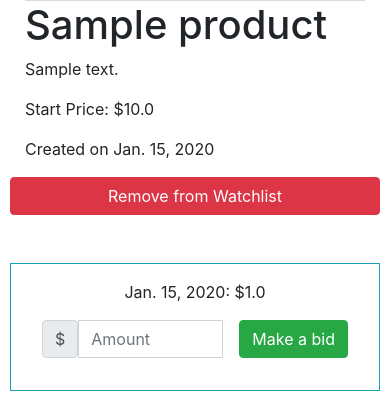
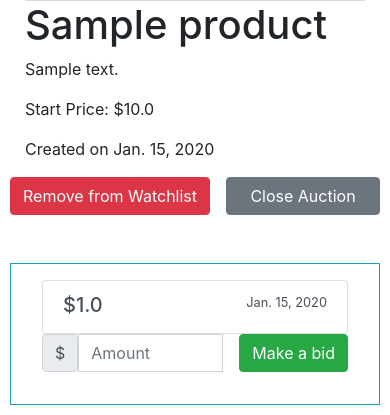
Before and after one commit to AliAmCa/Auctions, a Django app: page /listing/1 in a window 390 px wide. Shown: the part 609-1024 px from the top of the page. Before the commit the page ends 1000 px from the top, so only its background shows below. Run offline with Django 3.2, Linux system fonts and the light colour scheme; a user stored in the database is signed in; tables that the repository leaves empty hold one stand-in row (values such as "Sample post"); grey boxes marked "Sample" are stand-in pictures; some libraries are stand-ins or nearby versions.

Commit message:
Function close auction done

```diff
--- a/auctions/models.py
+++ b/auctions/models.py
@@ -1,5 +1,6 @@
 from django.contrib.auth.models import AbstractUser
 from django.db import models
+from datetime import datetime
 
 
 class User(AbstractUser):
@@ -15,9 +16,29 @@ class Product(models.Model):
     date = models.DateField()
     image = models.CharField(max_length=64, default="")
     category = models.CharField(max_length=30, null = True)
-    seller = models.ForeignKey(User, on_delete= models.CASCADE, related_name="productos" )
+    seller = models.ForeignKey(User, on_delete= models.CASCADE, related_name="sales" )
+    active = models.BooleanField(default=True)
+    winner = models.ForeignKey(User, on_delete= models.CASCADE, related_name="purchases", null=True)
+
     def __str__(self) -> str:
         return f"{self.name} - Price: ${self.price}"
+
+    def mayorBid(self):
+        bids = self.bids.all().order_by('-bid')
+        if bids:
+            return bids[0]
+        else: return None
+
+    def deactivate(self):
+        self.active = False
+        self.save()
+
+    def closeAuction(self):
+        mayor_bid = self.mayorBid()
+        if mayor_bid:
+            self.winner = mayor_bid.user
+            self.save()
+        self.deactivate()
 
 
 class Bid(models.Model):
@@ -28,6 +49,10 @@ class Bid(models.Model):
     def __str__(self) -> str:
         return f"{self.user.username} - Product: ${self.product.name} - Bid: ${self.bid}"
 
+    def daysSinceBid(self):
+        return datetime.today() - self.date
+
+
 
 class Comments(models.Model):
     author = models.ForeignKey(User, on_delete= models.CASCADE, related_name="comments" )
--- a/auctions/static/auctions/styles.css
+++ b/auctions/static/auctions/styles.css
@@ -1,3 +1,11 @@
 body {
     padding: 10px;
 }
+
+.input-group-text{
+    height: fit-content;
+}
+
+#bidSubmit{
+    height: fit-content;
+}
--- a/auctions/templates/auctions/listingPage.html
+++ b/auctions/templates/auctions/listingPage.html
@@ -24,13 +24,16 @@
                 <p>Created on {{listing.date}}</p>
                 {% if user.is_authenticated %}
 
-                        <form class="row text-center" action="{% url 'listing' listing.id %}" method="post">
+                        <form class="row text-center justify-content-around" action="{% url 'listing' listing.id %}" method="post">
                             {% csrf_token %}
 
                         {% if item_in_watchlist %}
                             <input id="removeFWatchlist" name="removeFWatchlist" type="submit" value="Remove from Watchlist" class="btn btn-danger col col-md-6">
                         {% else %}
-                            <input id="addToWatchlist" name="addToWatchlist" type="submit" value="Add to Watchlist" class="btn btn-info col col-md-6">
+                            <input id="addToWatchlist" name="addToWatchlist" type="submit" value="Add to Watchlist" class="btn btn-info col col-md-5">
+                        {% endif %}
+                        {% if is_owner %}
+                            <input id="closeAuction" name="closeAuction" type="submit" value="Close Auction" class="btn btn-secondary col col-md-5 ml-3">
                         {% endif %}
                         </form>
 
@@ -45,20 +48,31 @@
             <div class="col-md-4 text-center">
                 {% if item_bids %}
                     {% for bid  in item_bids %}
-                        <p>{{bid.date}}: ${{ bid.bid }}</p>
+
+                    <div class="list-group">
+                        <a href="#" class="list-group-item list-group-item-action " aria-current="true">
+                          <div class="d-flex w-100 justify-content-between">
+                            <h5 class="mb-1">${{ bid.bid }}</h5>
+                            <small>{{ bid.date }}</small>
+                          </div>
+
+                        </a>
+
+                    </div>
                     {% endfor %}
-
                 {% else %}
                     <p>No current bids</p>
                 {% endif %}
             </div>
 
 
-            <div class="input-group mb-3 col-md-4 text-center">
-                <span class="input-group-text">$</span>
-                <input type="number" class="form-control" placeholder="Amount" min="{{ mayor_bid }}">
-                <button id="bidSubmit" name="bidSubmit" type="submit" class="btn btn-success ml-3">Make a bid</button>
-            </div>
+            <form action="{% url 'newBid' listing.id %}" method="post" class="input-group mb-3 col-md-2 col-lg-4  text-center ">
+                {% csrf_token %}
+
+                <span class="input-group-text " style="height: fit-content;">$</span>
+                <input id="bidAmount" name="bidAmount" type="number" class="form-control" placeholder="Amount" min="{{ mayor_bid  }}">
+                <button id="bidSubmit" name="bidSubmit" type="submit" class="btn btn-success ml-3" style="height: fit-content;">Make a bid</button>
+            </form>
         </div>
 
    </main>
--- a/auctions/urls.py
+++ b/auctions/urls.py
@@ -8,6 +8,6 @@ urlpatterns = [
     path("logout", views.logout_view, name="logout"),
     path("register", views.register, name="register"),
     path("newProduct", views.newProduct, name="new"),
-    path("listing/<int:listing_id>", views.showListing, name="listing")
-
+    path("listing/<int:listing_id>", views.showListing, name="listing"),
+    path("newBid/<int:listing_id>", views.newBid, name="newBid")
 ]
--- a/auctions/views.py
+++ b/auctions/views.py
@@ -12,7 +12,7 @@ from .forms  import NewProductForm
 
 def index(request):
     return render(request, "auctions/index.html", {
-        "products": Product.objects.all()
+        "products": Product.objects.filter(active = True)
     })
 
 
@@ -102,6 +102,10 @@ def showListing(request, listing_id):
         user =  User.objects.get(username= request.user)
         # Taking listing info
         listing = Product.objects.get(pk= listing_id)
+        is_owner = False
+        # Is user the seller?
+        if user.pk == listing.seller.pk:
+            is_owner = True
 
         # Is the listing included in user's watchlist?
         try:
@@ -117,19 +121,25 @@ def showListing(request, listing_id):
             })
 
     # Taking bids info
-    bids = Bid.objects.filter(product= listing)
+
+    bids = Bid.objects.filter(product= listing).order_by('-bid')
+    mayor_bid = listing.price
+    if bids:
+        mayor_bid = bids[0].bid
 
     if request.method == 'GET':
 
         return render(request,"auctions/listingPage.html",{
             "listing": listing,
             "item_in_watchlist": item_in_watchlist,
+            "mayor_bid": mayor_bid+0.1,
             "item_bids": bids,
+            "is_owner": is_owner,
             "message": message
 
         } )
     else:
-        if request.POST['addToWatchlist']:
+        if 'addToWatchlist' in request.POST:
             if watchlist:
                 watchlist.listings.add(listing)
             else:
@@ -137,20 +147,39 @@ def showListing(request, listing_id):
                 watchlist.save()
                 watchlist.listings.add(listing)
                 watchlist.save()
+            return HttpResponseRedirect(reverse("listing", args=[listing_id]))
 
-            return render(request,"auctions/listingPage.html",{
-                "listing": listing,
-                "item_in_watchlist": True,
-                "item_bids": bids,
-                "message": message
+        if 'removeFWatchlist' in request.POST:
+            watchlist.listings.remove(listing)
+            return HttpResponseRedirect(reverse("listing", args=[listing_id]))
 
-                } )
-        if request.POST['removeFWatchlist']:
-            watchlist.listings.remove(listing)
-            return render(request,"auctions/listingPage.html",{
-                "listing": listing,
-                "item_in_watchlist": False,
-                "item_bids": bids,
-                "message": message
+        if 'closeAuction' in request.POST:
+            # Closing auction
+            # make the highest bidder the winner of the auction
+            # makes the listing no longer active
+            listing.closeAuction()
+            return HttpResponseRedirect(reverse("index"))
 
-                } )
+
+
+def newBid (request, listing_id):
+    if request.method == 'POST':
+        try:
+            user =  User.objects.get(username= request.user)
+            # Taking listing info
+            listing = Product.objects.get(pk= listing_id)
+
+            bidAmount = float(request.POST["bidAmount"])
+            isvalid = False
+            mayor_bid = listing.mayorBid()
+            if mayor_bid and bidAmount > mayor_bid or bidAmount > listing.price:
+                isvalid= True
+            if isvalid:
+                # Create nuevo bid
+                newBid = Bid(user= user, product = listing, bid = bidAmount, date= datetime.now())
+                newBid.save()
+                return HttpResponseRedirect(reverse("listing", args=listing_id))
+
+
+        except Exception as e:
+            return HttpResponseRedirect(reverse("listing", args=[listing_id]))
```
Also changed, not shown: auctions/migrations/0006_product_active_product_winner_alter_product_seller.py (added).
